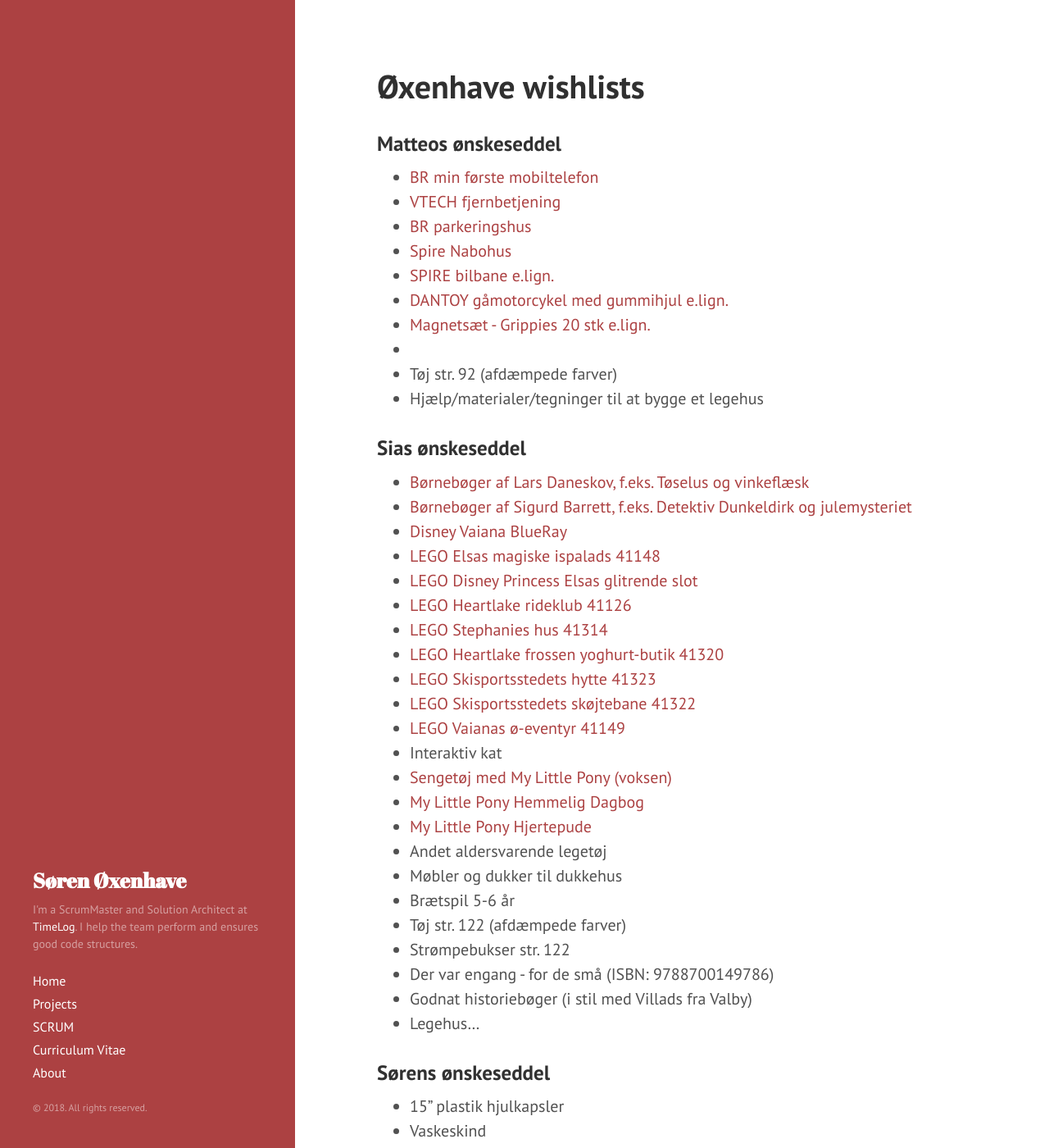
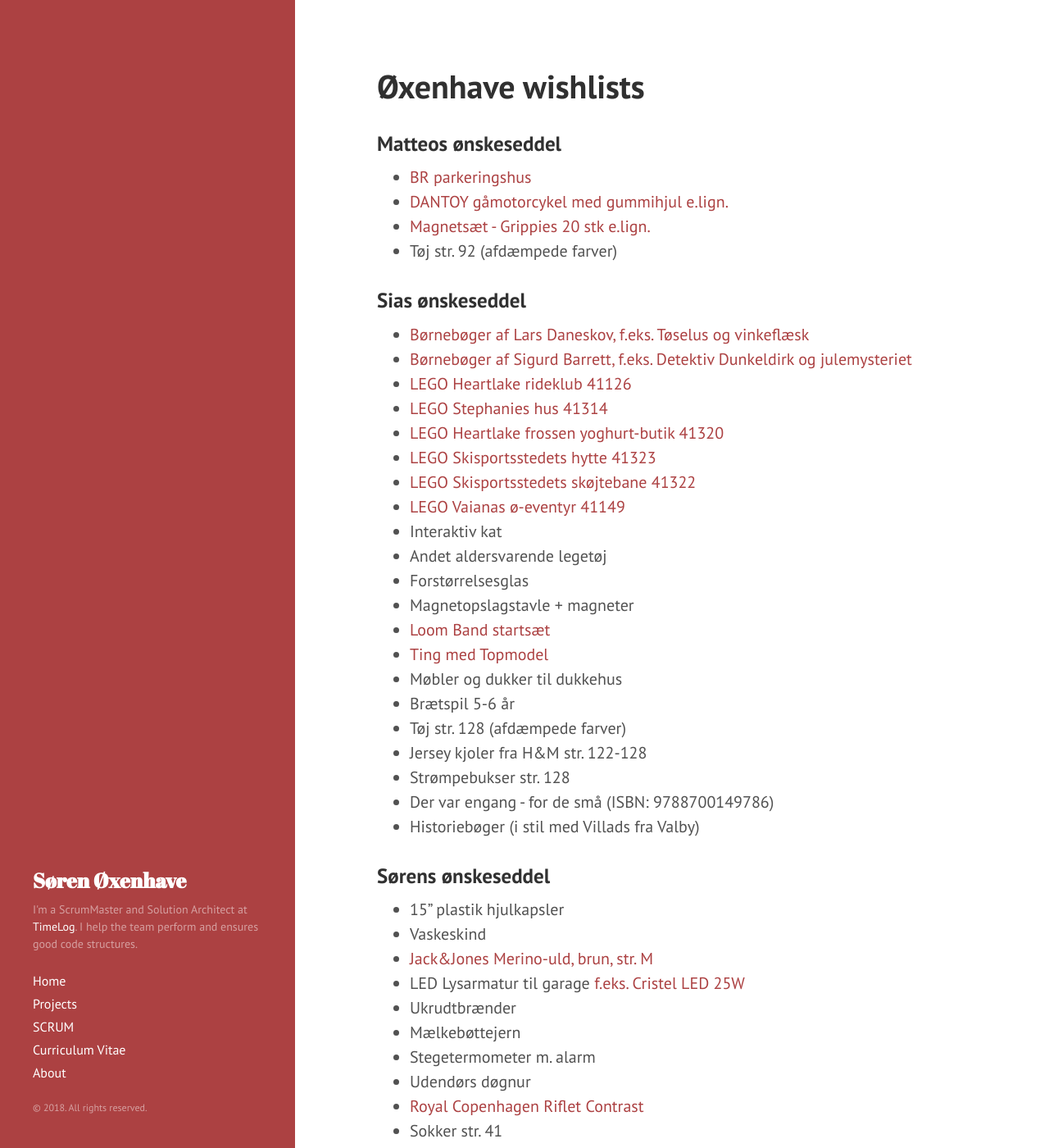
Before and after one commit to oexenhave/oexenhave, a Jekyll site: the page built from wishlists.md, in a window 1280 px wide and 1400 px high. Shown: the whole window at 82% size. Built offline with Jekyll 4.4.1, drawn with Linux system fonts in a browser that asks for light colours.

Commit message:
Update wishlists.md

```diff
--- a/wishlists.md
+++ b/wishlists.md
@@ -6,24 +6,15 @@ sortorder: 999
 
 ### Matteos ønskeseddel
 
-- [BR min første mobiltelefon](https://www.br.dk/vores-kategorier/babylegetoej-og-legetoej-til-smaa-boern/aktivitetslegetoej/br-min-foerste-mobiltelefon?id=000000000101778001)
-- [VTECH fjernbetjening](https://www.br.dk/c/vtech-fjernbetjening?id=000000000117837001)
-- [BR parkeringshus](https://www.br.dk/vores-kategorier/traelegetoej/br-traelegetoej/br-parkeringshus?id=000000000107008001)
-- [Spire Nabohus](https://www.br.dk/vores-kategorier/jul/den-mindste/nabohus?id=000000000117425001)
-- [SPIRE bilbane e.lign.](https://www.br.dk/vores-kategorier/jul/den-mindste/spire-bilbane?id=000000000110627001)
+- [BR parkeringshus](https://www.br.dk/black-friday-tilbud/parkeringshus-i-trae?id=000000000112592001)
 - [DANTOY gåmotorcykel med gummihjul e.lign.](https://www.br.dk/vores-kategorier/babyudstyr-og-pleje/gaavogne-og-gaabiler/dantoy-gaamotorcykel-med-gummihjul?id=000000000102601001)
 - [Magnetsæt - Grippies 20 stk e.lign.](https://www.legeakademiet.dk/pi/Magnets%C3%A6t---Grippies-20-stk_3803428_60284.aspx)
--
 - Tøj str. 92 (afdæmpede farver)
-- Hjælp/materialer/tegninger til at bygge et legehus
 
 ### Sias ønskeseddel
 
 - [Børnebøger af Lars Daneskov, f.eks. Tøselus og vinkeflæsk](https://www.saxo.com/dk/forfatter/lars-daneskov_4337190)
 - [Børnebøger af Sigurd Barrett, f.eks. Detektiv Dunkeldirk og julemysteriet](https://www.saxo.com/dk/forfatter/sigurd-barrett_4342315)
-- [Disney Vaiana BlueRay](http://cdon.dk/film/disney%C2%B4s_klassiker_55%3a_vaiana_(blu-ray)-39674003)
-- [LEGO Elsas magiske ispalads 41148](https://shop.lego.com/da-DK/Elsas-magiske-ispalads-41148)
-- [LEGO Disney Princess Elsas glitrende slot](https://shop.lego.com/da-DK/Elsas-glitrende-isslot-41062)
 - [LEGO Heartlake rideklub 41126](https://shop.lego.com/da-DK/Heartlake-rideklub-41126)
 - [LEGO Stephanies hus 41314](https://shop.lego.com/da-DK/Stephanies-hus-41314)
 - [LEGO Heartlake frossen yoghurt-butik 41320](https://shop.lego.com/da-DK/Heartlake-frossen-yoghurt-butik-41320)
@@ -31,17 +22,18 @@ sortorder: 999
 - [LEGO Skisportsstedets skøjtebane 41322](https://shop.lego.com/da-DK/Skisportsstedets-sk%C3%B8jtebane-41322)
 - [LEGO Vaianas ø-eventyr 41149](https://shop.lego.com/da-DK/Vaianas-%C3%B8-eventyr-41149)
 - Interaktiv kat
-- [Sengetøj med My Little Pony (voksen)](https://www.br.dk/c/my-little-pony-sengetoej?id=000000000108493001)
-- [My Little Pony Hemmelig Dagbog](https://www.toysrus.dk/product/mlp-hemmelig-dagbog-rainbow-dash?id=000000000106289001)
-- [My Little Pony Hjertepude](https://www.toysrus.dk/product/my-little-pony-hjertepude?id=000000000106355001)
 - Andet aldersvarende legetøj
+- Forstørrelsesglas
+- Magnetopslagstavle + magneter
+- [Loom Band startsæt](https://legefeen.dk/looms/loom-band-startsaet.html)
+- [Ting med Topmodel](https://www.br.dk/search/?q=topmodel:relevance&text=topmodel)
 - Møbler og dukker til dukkehus
 - Brætspil 5-6 år
-- Tøj str. 122 (afdæmpede farver)
-- Strømpebukser str. 122
+- Tøj str. 128 (afdæmpede farver)
+- Jersey kjoler fra H&M str. 122-128
+- Strømpebukser str. 128
 - Der var engang - for de små (ISBN: 9788700149786)
-- Godnat historiebøger (i stil med Villads fra Valby)
-- Legehus...
+- Historiebøger (i stil med Villads fra Valby)
 
 ### Sørens ønskeseddel
 
@@ -50,7 +42,8 @@ sortorder: 999
 - [Jack&Jones Merino-uld, brun, str. M](http://www.jackjones.com/dk/da/jj/striktroejer/pullovers/merino-uld-pullover-12109976.html)
 - LED Lysarmatur til garage [f.eks. Cristel LED 25W](http://www.bauhaus.dk/el-belysning/indendors-belysning/lysarmaturer/lysarmatur-cristel-led-25w-ritter-leuchten.html)
 - Ukrudtbrænder
-- Stegetermometer
+- Mælkebøttejern
+- Stegetermometer m. alarm
 - Udendørs døgnur
 - [Royal Copenhagen Riflet Contrast](https://www.royalcopenhagen.com/dk/da/Series/FlutedContrast/c/FlutedContrast)
 - Sokker str. 41
```
